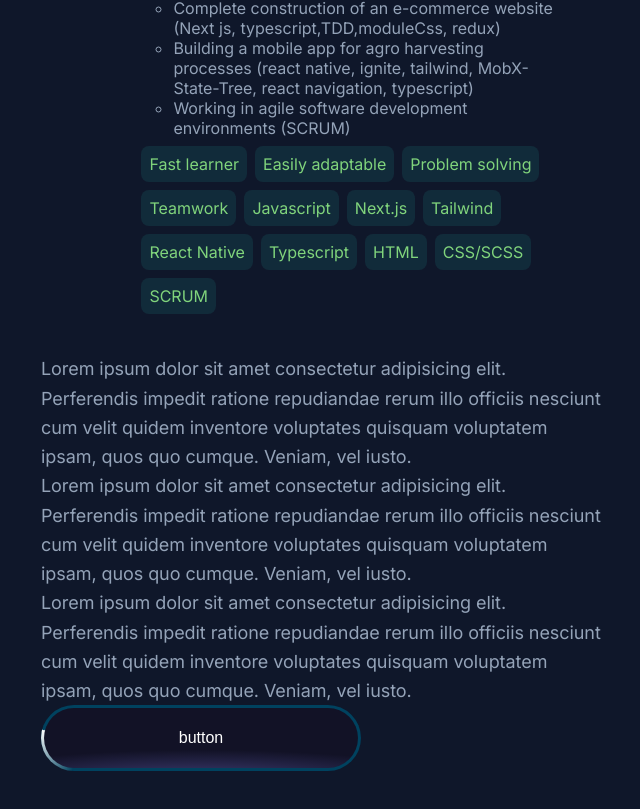
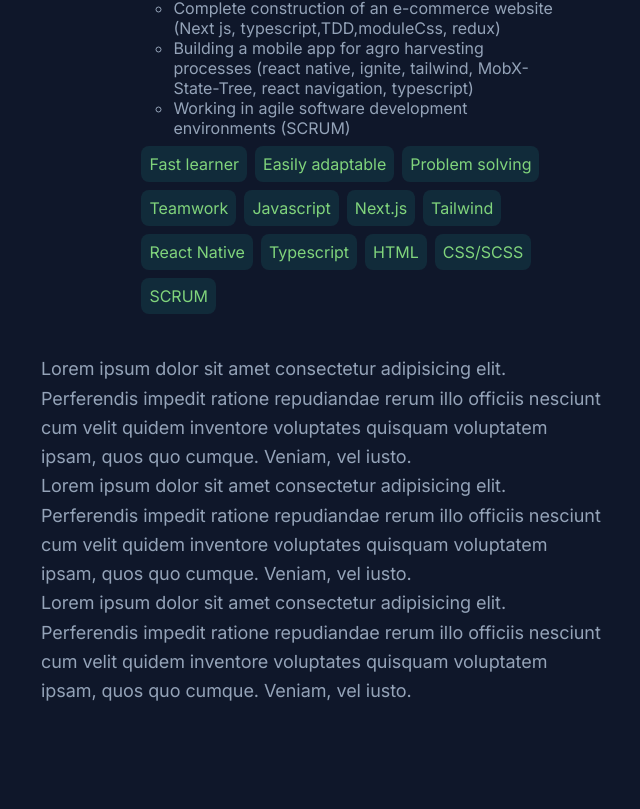
Before and after one commit to Davidalbort/Portfolio, a Next.js app: page / in a window 1280 px wide. Shown: the part 1329-2138 px from the top of the page, without its empty margins (599-1239 px from the left). After the commit the page ends 2098 px from the top, so only its background shows below. Built offline with nearby package versions, Linux system fonts and the light colour scheme.

Commit message:
Styles: Add props to button_shimmer to custom and add aspect-ratio to img

```diff
--- a/src/components/button_shimmer_light/Button_shimmer_light.tsx
+++ b/src/components/button_shimmer_light/Button_shimmer_light.tsx
@@ -1,14 +1,19 @@
 import '@/styles/components/button_shimmer_light.scss'
-export function ButtonShimmerLight() {
+export function ButtonShimmerLight({ name, url }: ButtonShimmerLightParams) {
   return (
-    <button className="button">
+    <a href={url} target="__blank" className="button">
       <div className="button__slider-container">
         <div className="button__slider">
           <div className="button__light"></div>
         </div>
       </div>
       <div className="button__hidden"></div>
-      <div className="button__name">button</div>
-    </button>
+      <div className="button__name">{name}</div>
+    </a>
   )
 }
+
+export interface ButtonShimmerLightParams {
+  name: string
+  url: string
+}
--- a/src/styles/components/button_shimmer_light.scss
+++ b/src/styles/components/button_shimmer_light.scss
@@ -4,18 +4,23 @@ $width-s-button: 320px;
 $width-l-button: 350px;
 
 .button {
+  margin: 0 auto;
+  text-decoration: none;
   background: colors.$background-button-shimmer;
   position: relative;
-  padding: 24px 0px;
+  padding: 1rem 0px;
   font-size: 16px;
   border: none;
   overflow: hidden;
   width: clamp($width-s-button, 2vw, $width-l-button);
-  border-radius: 100px;
+  border-radius: 80px;
   transition: all 0.2s ease-in-out;
   &:hover {
-    box-shadow: 0 0 10px 4px colors.$background-secondary;
+    box-shadow: 0 0 10px 2px colors.$background-secondary;
     cursor: pointer;
+    .button__name {
+      color: colors.$background-secondary;
+    }
   }
 }
 
@@ -59,6 +64,8 @@ $width-l-button: 350px;
 .button__name {
   position: relative;
   color: #fff;
+  text-align: center;
+  transition: all 0.2s ease-in-out;
 }
 @keyframes slider {
   to {
--- a/src/styles/components/image_hover_3d.scss
+++ b/src/styles/components/image_hover_3d.scss
@@ -3,7 +3,7 @@
 }
 #image {
   position: relative;
-  aspect-ratio: 18/9;
+  aspect-ratio: 1/1;
   // transition: box-shadow .1s, transformation .3s;
   box-shadow: 0px 4px 5px rgba(0, 0, 0, 1);
   border: 2px solid #4d5975;
```
